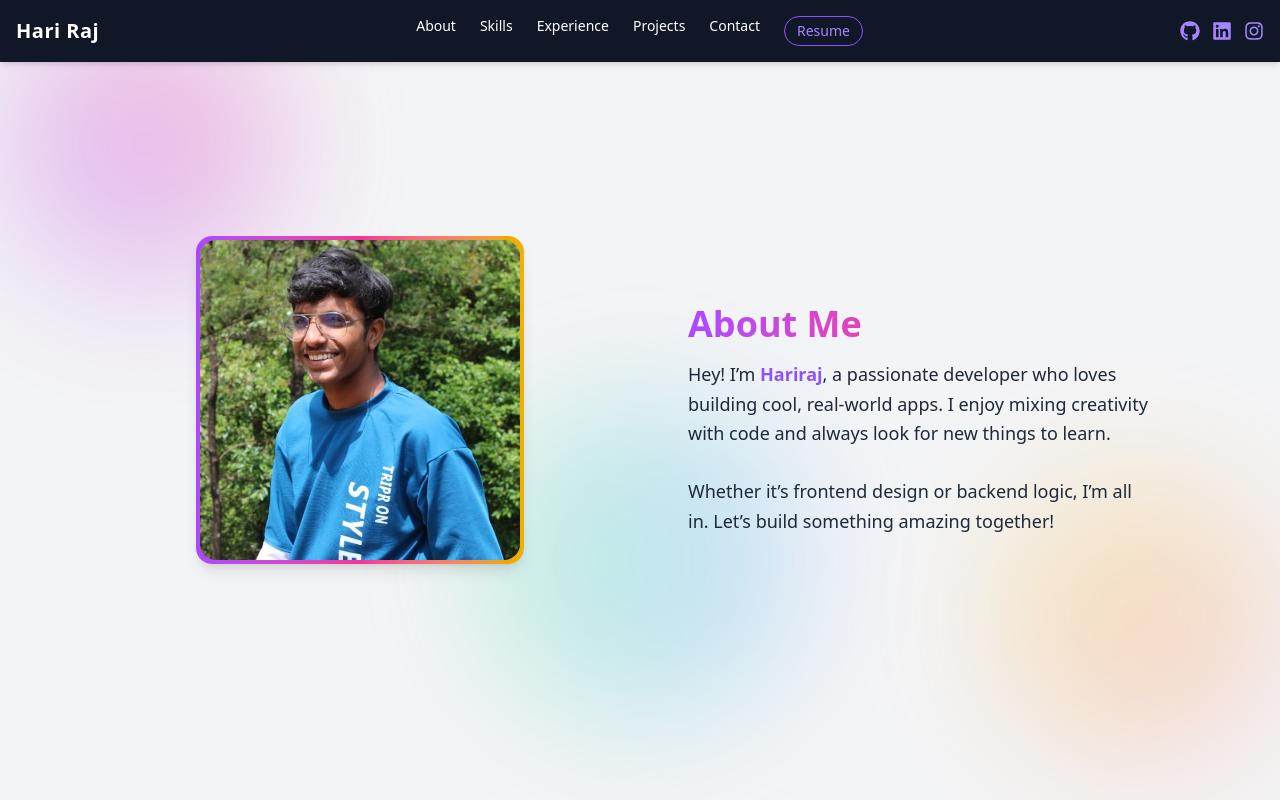
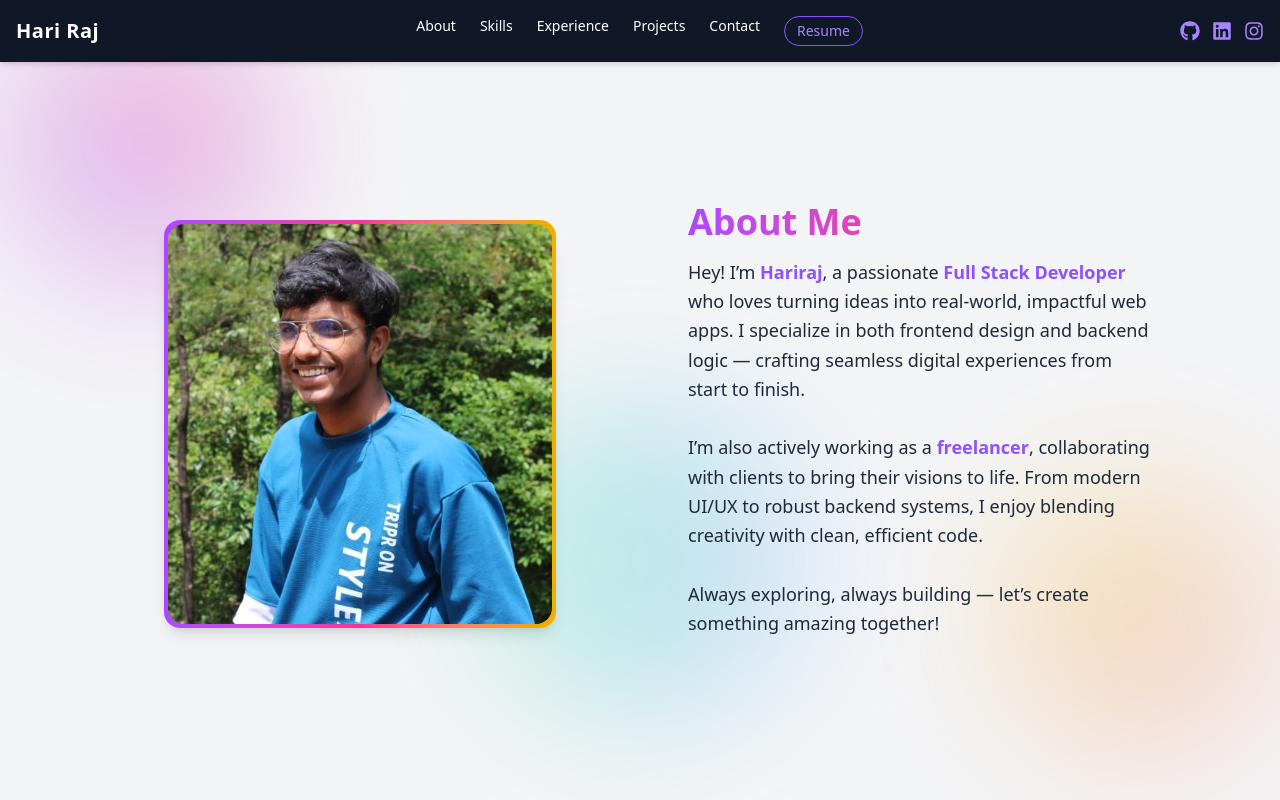
Before and after one commit to Harirajhari/Hariraj-portfolio, a React (Vite) app: page / in a window 1280 px wide. Shown: the top 800 px of the page. Built offline with nearby package versions, Linux system fonts and the light colour scheme.

Commit message:
about section content changed

```diff
--- a/src/Components/Body/AboutSection.jsx
+++ b/src/Components/Body/AboutSection.jsx
@@ -31,11 +31,11 @@ const AboutSection = () => {
         >
           {/* Profile Image */}
           <div className="w-full md:w-1/2 flex justify-center order-2 md:order-1">
-            <div className="p-[4px] rounded-2xl bg-gradient-to-r from-purple-500 via-pink-500 to-yellow-500 shadow-lg">
+          <div className="p-[4px] rounded-2xl mt-12 bg-gradient-to-r from-purple-500 via-pink-500 to-yellow-500 shadow-lg">
   <img
     src={myimages}
     alt="Hariraj"
-                className="rounded-2xl w-80 h-80 object-cover bg-white dark:bg-gray-900"
+    className="rounded-2xl w-96 h-100 object-cover bg-white dark:bg-gray-900"
   />
 </div>
           </div>
@@ -46,9 +46,11 @@ const AboutSection = () => {
               About Me
             </h2>
             <p className="text-lg leading-relaxed">
-              Hey! I’m <span className="font-semibold text-violet-500">Hariraj</span>, a passionate developer who loves building cool, real-world apps. I enjoy mixing creativity with code and always look for new things to learn.
+  Hey! I’m <span className="font-semibold text-violet-500">Hariraj</span>, a passionate <span className="font-semibold text-violet-500">Full Stack Developer</span> who loves turning ideas into real-world, impactful web apps. I specialize in both frontend design and backend logic — crafting seamless digital experiences from start to finish.
   <br /><br />
-              Whether it’s frontend design or backend logic, I’m all in. Let’s build something amazing together!
+  I’m also actively working as a <span className="font-semibold text-violet-500">freelancer</span>, collaborating with clients to bring their visions to life. From modern UI/UX to robust backend systems, I enjoy blending creativity with clean, efficient code.
+  <br /><br />
+  Always exploring, always building — let’s create something amazing together!
 </p>
           </div>
         </motion.div>
```
Lines whose indentation alone changed are shown as unchanged.
